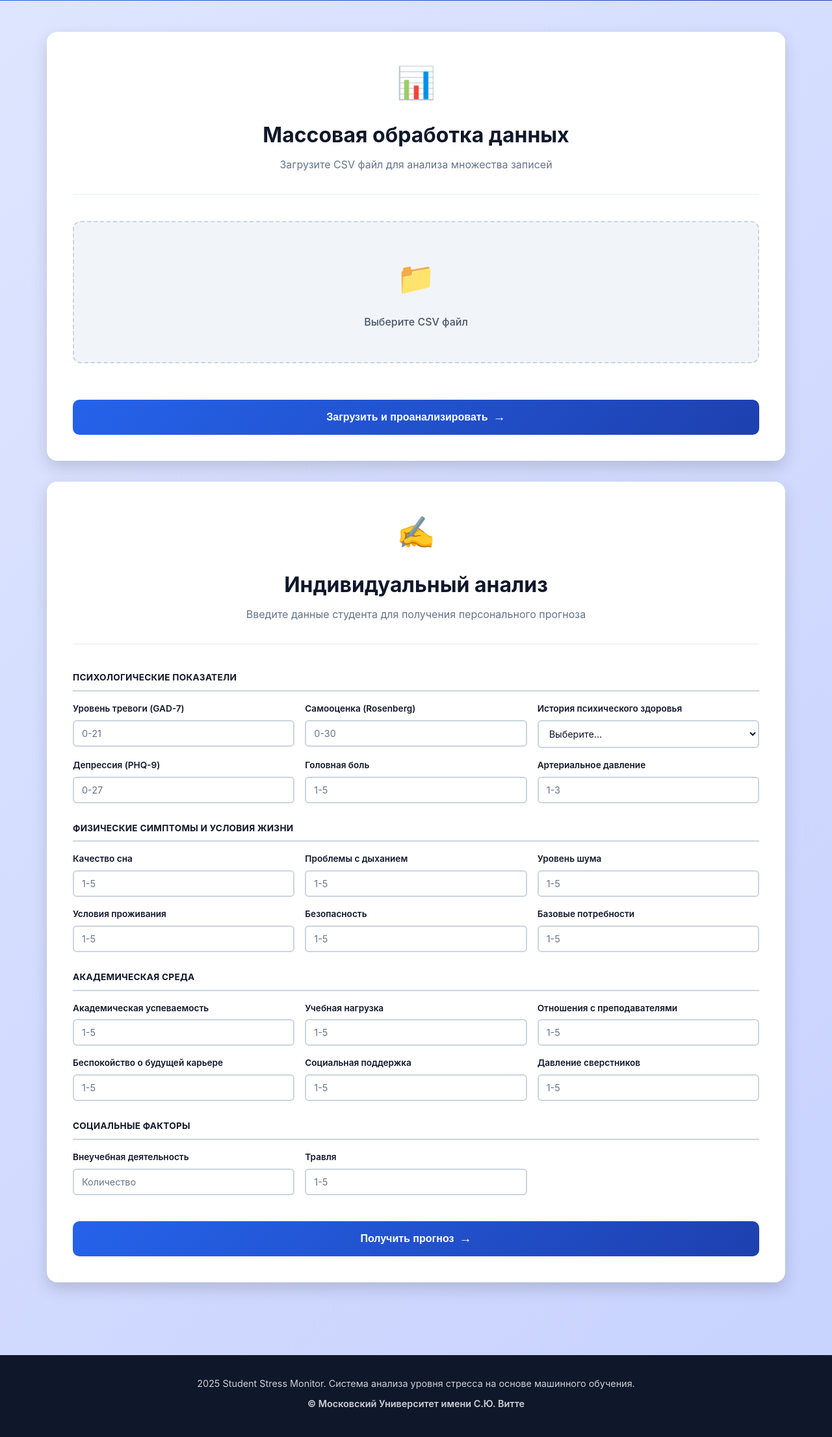
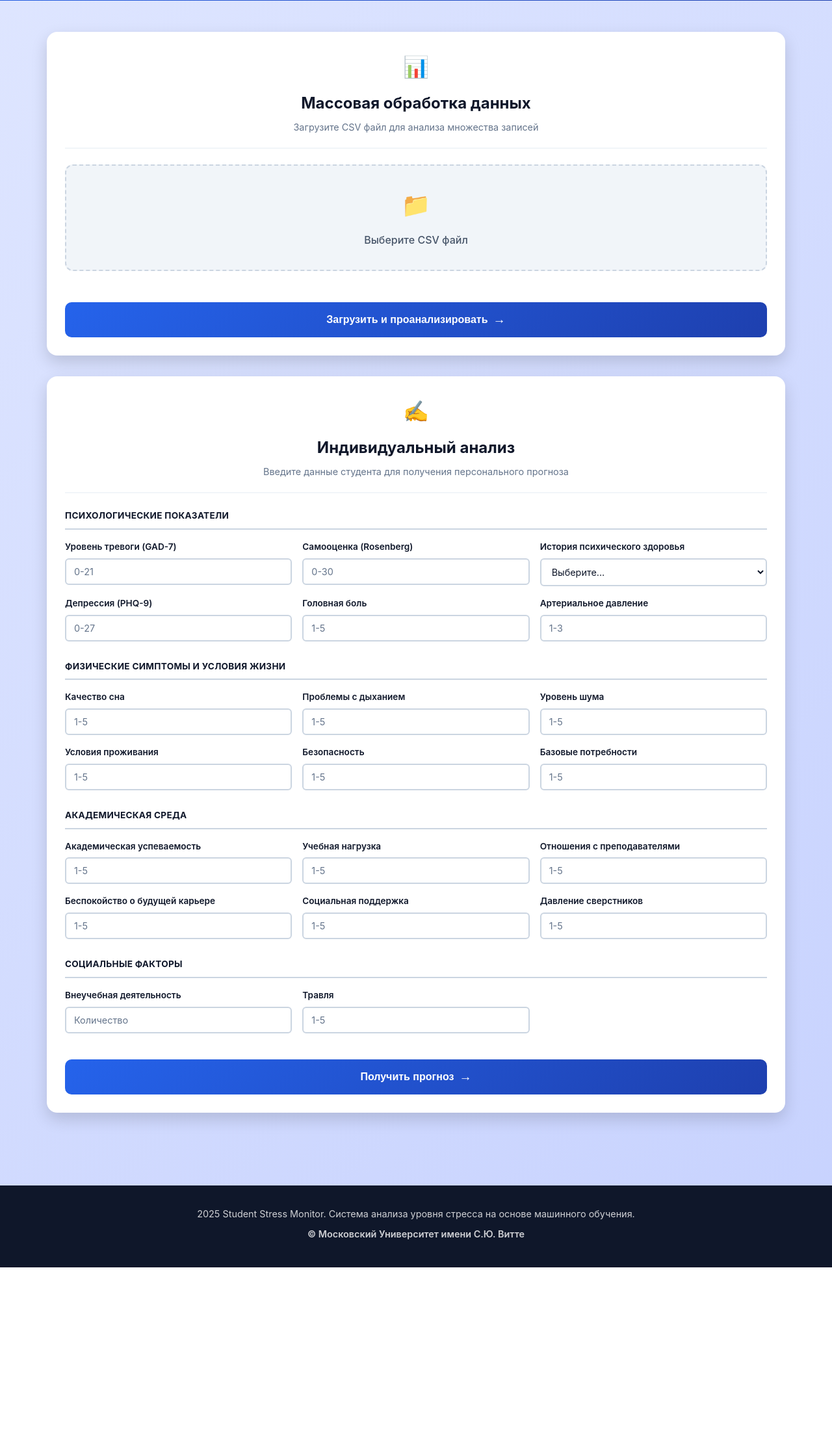
Before and after one commit to stud-mon/stud-mon, a Flask app: page / in a window 1280 px wide. Shown: the part 324-2535 px from the top of the page at 65% size. After the commit the page ends 2274 px from the top, so only its background shows below. Run offline with Flask 3, Linux system fonts and the light colour scheme; parts of the project's set-up code (start-up, migrations or seed data) failed here and were passed over.

Commit message:
Adjusted file upload section size

```diff
--- a/static/css/style.css
+++ b/static/css/style.css
@@ -104,7 +104,7 @@ body {
 .service-card {
     background: var(--bg-white);
     border-radius: 16px;
-    padding: 2.5rem;
+    padding: 1.75rem;
     box-shadow: var(--shadow-lg);
     transition: transform 0.3s, box-shadow 0.3s;
     width: 100%;
@@ -121,30 +121,30 @@ body {
 
 .card-header {
     text-align: center;
-    margin-bottom: 2.5rem;
-    padding-bottom: 2rem;
+    margin-bottom: 1.5rem;
+    padding-bottom: 1.25rem;
     border-bottom: 2px solid var(--bg-light);
 }
 
 .card-icon {
-    font-size: 3rem;
-    margin-bottom: 1rem;
+    font-size: 2rem;
+    margin-bottom: 0.75rem;
 }
 
 .card-header h2 {
-    font-size: 2rem;
+    font-size: 1.5rem;
     font-weight: 700;
     color: var(--text-primary);
-    margin-bottom: 0.5rem;
+    margin-bottom: 0.375rem;
 }
 
 .card-subtitle {
     color: var(--text-light);
-    font-size: 1rem;
+    font-size: 0.9rem;
 }
 
 .file-upload-wrapper {
-    margin-bottom: 2rem;
+    margin-bottom: 1.5rem;
 }
 
 .file-label {
@@ -152,7 +152,7 @@ body {
     flex-direction: column;
     align-items: center;
     justify-content: center;
-    padding: 3rem 2rem;
+    padding: 2rem 1.5rem;
     border: 2px dashed var(--border-color);
     border-radius: 12px;
     background: var(--bg-light);
@@ -163,7 +163,7 @@ body {
 
 .file-label.file-selected {
     flex-direction: row;
-    padding: 1rem 1.5rem;
+    padding: 0.875rem 1.25rem;
     justify-content: space-between;
     align-items: center;
     border-color: var(--primary-color);
@@ -180,8 +180,8 @@ body {
 }
 
 .file-icon {
-    font-size: 3rem;
-    margin-bottom: 1rem;
+    font-size: 2.25rem;
+    margin-bottom: 0.75rem;
     transition: all 0.3s;
 }
 
@@ -235,7 +235,7 @@ body {
 
 .upload-form,
 .manual-form {
-    margin-top: 2rem;
+    margin-top: 1.5rem;
 }
 
 .error-message {
```
